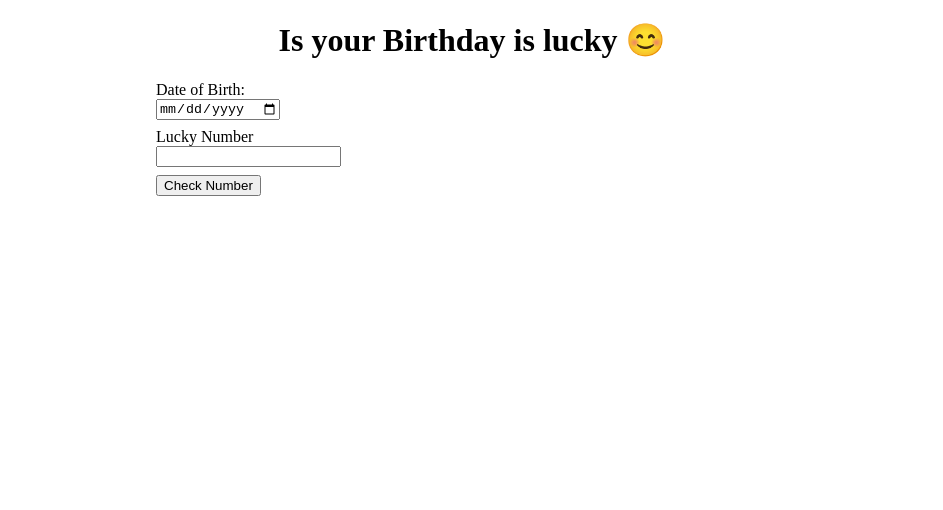
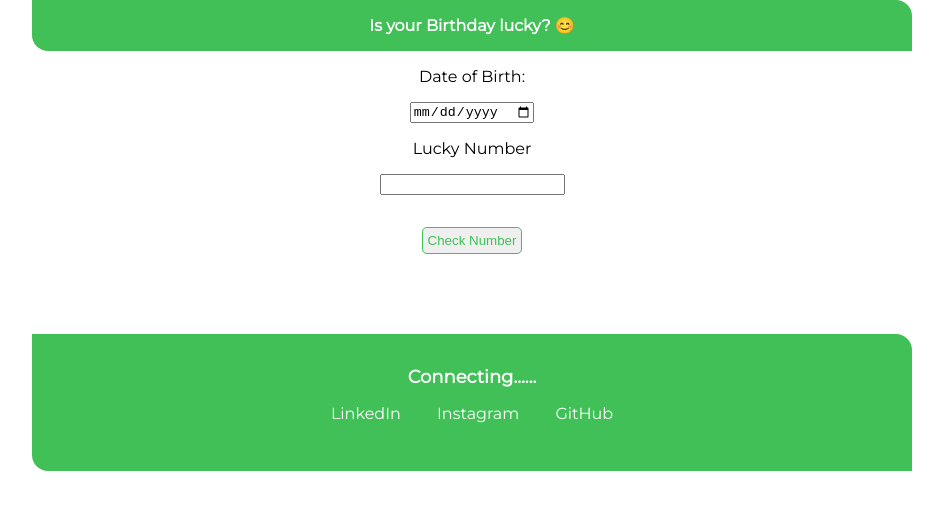
Before and after one commit to AnuragM87/IsYourBirthdayLucky, a plain HTML site: page index.html in a window 1280 px wide. Shown: the whole page, without its empty margins (168-1111 px from the left). Drawn offline with Linux system fonts and the light colour scheme.

Commit message:
fix: final common styling

```diff
--- a/index.html
+++ b/index.html
@@ -8,9 +8,11 @@
     <link href="style.css" rel="stylesheet">
 </head>
 <body>
+    <nav class="navigation">
+        <div class="nav-brand">Is your Birthday lucky? 😊</div>
+    </nav>
 
-    <h1>Is your Birthday is lucky 😊</h1>
-    <div class="container">
+    <div class="main-content">
         <label for="date-of-birth">Date of Birth:</label>
         <input type="date" id="date-of-birth">
         <label for="lucky-number">Lucky Number</label>
@@ -18,6 +20,22 @@
         <button id="check-number">Check Number</button>
          <p id="output-box"></p>
     </div>
+    </body>
     <script src="./index.js"></script>
+
+    <footer class="footer">
+
+        <div class="footer-header">
+            Connecting......
+        </div>
+        <ul class="social-links list-non-bullet">
+            <li  class="list-item-inline">
+                <a class="link" href="https://www.linkedin.com/in/anurag-29">LinkedIn</a></li>
+            <li class="list-item-inline">
+                <a class="link" href="https://www.instagram.com/anurag_chaudhary360/">Instagram</a></li>
+            <li class="list-item-inline">
+                <a class="link" href="https://github.com/AnuragM87">GitHub</a></li>
+        </ul>
+    </footer>
 </body>
 </html>
--- a/index.js
+++ b/index.js
@@ -5,9 +5,9 @@ const output=document.querySelector("#output-box");
 
 function compareValues(sum,luckyNumber){
   if(sum%luckyNumber===0){
-    output.innerText="your Lucky birthday ";
+    output.innerText="Your birthday is Lucky ";
   }else{
-    output.innerText="not lucky";
+    output.innerText="NOT Lucky Enough 🤣😂";
   }
 
 }
--- a/style.css
+++ b/style.css
@@ -1,4 +1,4 @@
-:root{
+/* :root{
     --primary-dark:blue;
     --primary-orange: orange;
 
@@ -18,4 +18,112 @@ input , label{
 }
 input{
     margin-bottom: 0.5rem;
+} */
+
+@import url('https://fonts.googleapis.com/css2?family=Montserrat&display=swap');
+:root{
+    --primary-color:#40c057;
+    --dark-grey:#9ca3af;
+    --off-white:#ebfbee;
+
+
 }
+body{
+    font-family: 'Montserrat', sans-serif;
+    margin: 0px auto;
+    max-width: 55rem;
+}
+
+.navigation{
+    background-color: var(--primary-color);
+    color: white;
+    padding: 1rem;
+    border-bottom-left-radius: 1rem;
+    border-top-right-radius: 1rem;
+
+}
+.navigation .nav-brand{
+    font-weight: bold;
+    text-align: center;
+}
+.navigation .link{
+    color: white;
+}
+.navigation .nav-pills{
+    text-align: right;
+}
+.navigation .link-active{
+    font-weight: bold;
+}
+.link{
+    text-decoration: none;
+    padding: 0.5rem 1rem;
+}
+
+.main-content{
+    display: flex;
+    flex-direction: column;
+    gap: 1rem;
+    max-width: 25rem;
+    justify-content: center;
+    align-items: center;
+    margin: 1rem auto;
+}
+
+textarea{
+    width: 80%;
+    height: 10vh;
+    display: block;
+    margin: 1rem;
+    padding: 1rem;
+}
+#output{
+    border: 1px solid black;
+    height: 10vh;
+    width: 80%;
+    margin: 1rem;
+    padding: 1rem;
+
+}
+
+.list-non-bullet{
+    list-style:none;
+
+
+}
+.list-item-inline{
+    display:inline;
+    padding: 0rem,0.5rem;
+
+}
+#check-number{
+
+    margin-top: 1rem;
+    padding: 5px;
+    color:var(--primary-color);
+    border-radius: 0.3rem;
+    border: 1px solid var(--primary-color);
+}
+
+footer{
+    background-color: var(--primary-color);
+    padding: 2rem 0rem;
+    margin-top: 2rem;
+    text-align: center;
+    color: white;
+    border-top-right-radius: 1rem;
+    border-bottom-left-radius: 1rem;
+
+
+}
+.footer .link{
+    color: white;
+
+}
+.footer .footer-header{
+font-weight: bold;
+font-size: large;
+}
+.footer ul{
+    padding-inline-start: 0px;
+}
```
